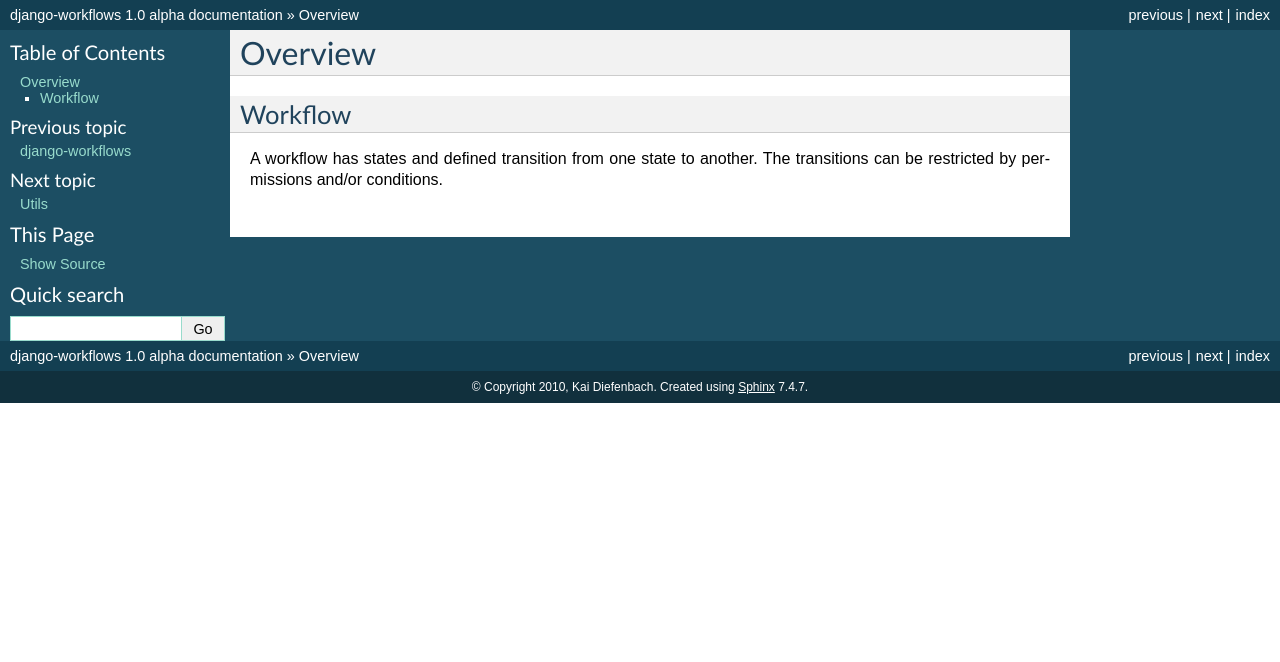
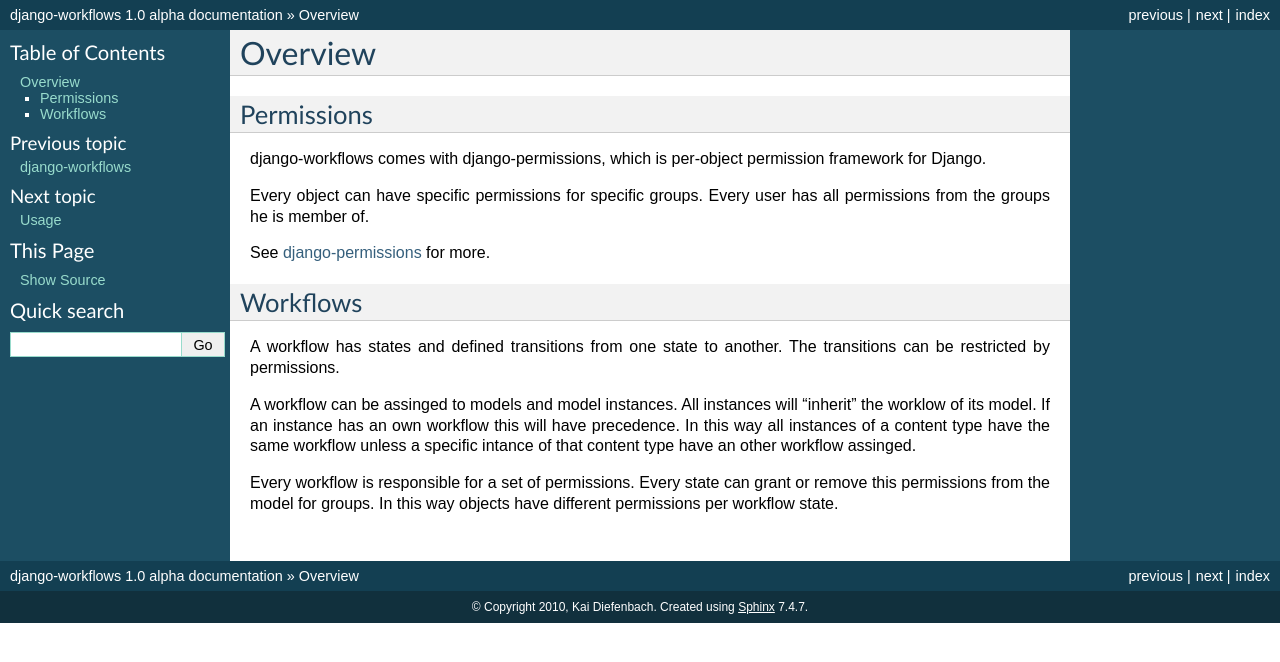
Before and after one commit to diefenbach/django-workflows, a Sphinx documentation site: the page built from docs/overview.rst, in a window 1280 px wide. Shown: the top 662 px of the page. Built offline with Sphinx 7.4.7, drawn with Linux system fonts in a browser that asks for light colours.

Commit message:
Updated docs

```diff
--- a/docs/index.rst
+++ b/docs/index.rst
@@ -11,6 +11,7 @@
    :maxdepth: 1
 
    overview
+   usage
 
 API
 ---
--- a/docs/overview.rst
+++ b/docs/overview.rst
@@ -2,8 +2,30 @@
 Overview
 ========
 
-Workflow
---------
+Permissions
+-----------
 
-A workflow has states and defined transition from one state to another. The
-transitions can be restricted by permissions and/or conditions.
+django-workflows comes with django-permissions, which is per-object permission
+framework for Django.
+
+Every object can have specific permissions for specific groups. Every user
+has all permissions from the groups he is member of.
+
+See `django-permissions <http://packages.python.org/django-permissions/>`_
+for more.
+
+Workflows
+---------
+
+A workflow has states and defined transitions from one state to another. The
+transitions can be restricted by permissions.
+
+A workflow can be assinged to models and model instances. All instances will
+"inherit" the worklow of its model. If an instance has an own workflow this
+will have precedence. In this way all instances of a content type have the
+same workflow unless a specific intance of that content type have an other
+workflow assinged.
+
+Every workflow is responsible for a set of permissions. Every state can
+grant or remove this permissions from the model for groups. In this way
+objects have different permissions per workflow state.
```
Also changed, not shown: docs/api.rst (+10 -0 lines), docs/usage.rst (added, +89 -0 lines), 2 other files.
